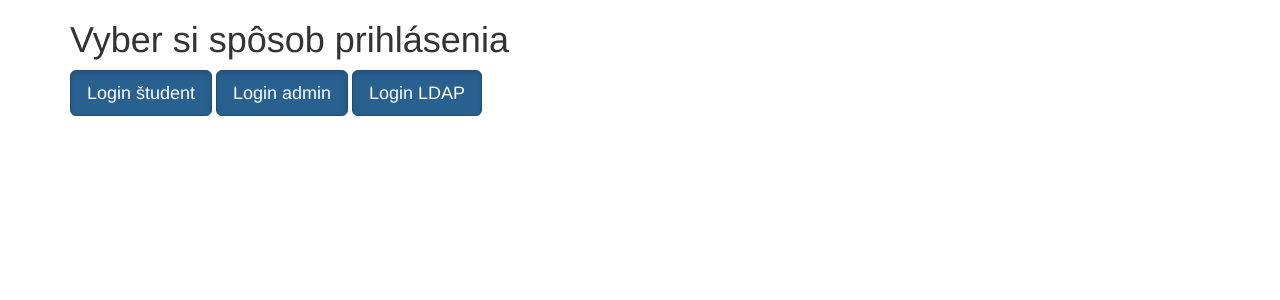
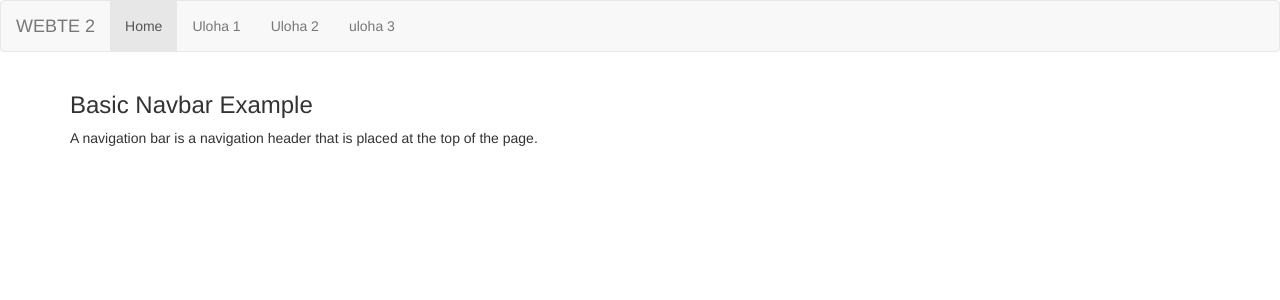
Before and after one commit to shinthawan/WEBTE2-Projekt, a PHP site: page / in a window 1280 px wide. Shown: the top 300 px of the page. Run offline with PHP 8.4, Linux system fonts and the light colour scheme; a stand-in replaces the project's code that opens the database connection.

Commit message:
new version of index.php

```diff
--- a/index.php
+++ b/index.php
@@ -4,17 +4,36 @@ session_start();
 // Include config file
 require_once "uloha1/config.php";
 ?>
-<!doctype html>
+<!DOCTYPE html>
 <html lang="en">
 <head>
-    <title>Login app</title>
-    <meta name="google-site-verification" content="Nm8_jfnV7uC9sELhiGjZhFj4XAWI1ZDAm5G49D_vV70" />
-    <link rel="stylesheet" href="https://maxcdn.bootstrapcdn.com/bootstrap/3.3.7/css/bootstrap.css">
+    <title>Bootstrap Example</title>
+    <meta charset="utf-8">
+    <meta name="viewport" content="width=device-width, initial-scale=1">
+    <link rel="stylesheet" href="https://maxcdn.bootstrapcdn.com/bootstrap/3.4.0/css/bootstrap.min.css">
+    <script src="https://ajax.googleapis.com/ajax/libs/jquery/3.4.0/jquery.min.js"></script>
+    <script src="https://maxcdn.bootstrapcdn.com/bootstrap/3.4.0/js/bootstrap.min.js"></script>
 </head>
+<body>
+
+<nav class="navbar navbar-default">
+    <div class="container-fluid">
+        <div class="navbar-header">
+            <a class="navbar-brand" href="#">WEBTE 2</a>
+        </div>
+        <ul class="nav navbar-nav">
+            <li class="active"><a href="#">Home</a></li>
+            <li><a href="uloha1/uloha1menu.php">Uloha 1</a></li>           <!-- tu odkazujem na svoje menu v ulohe tam sa potom riesi login atd-->
+            <li><a href="#">Uloha 2</a></li>
+            <li><a href="#">uloha 3</a></li>
+        </ul>
+    </div>
+</nav>
+
 <div class="container">
-    <h1>Vyber si spôsob prihlásenia</h1>
-    <a href="loginStudent.php?" class="btn btn-primary btn-lg active" role="button" aria-pressed="true">Login študent</a>
-    <a href="loginAdmin.php?" class="btn btn-primary btn-lg active" role="button" aria-pressed="true">Login admin</a>
-    <a href="loginLdap.php?" class="btn btn-primary btn-lg active" role="button" aria-pressed="true">Login LDAP</a>
+    <h3>Basic Navbar Example</h3>
+    <p>A navigation bar is a navigation header that is placed at the top of the page.</p>
 </div>
+
+</body>
 </html>
```
